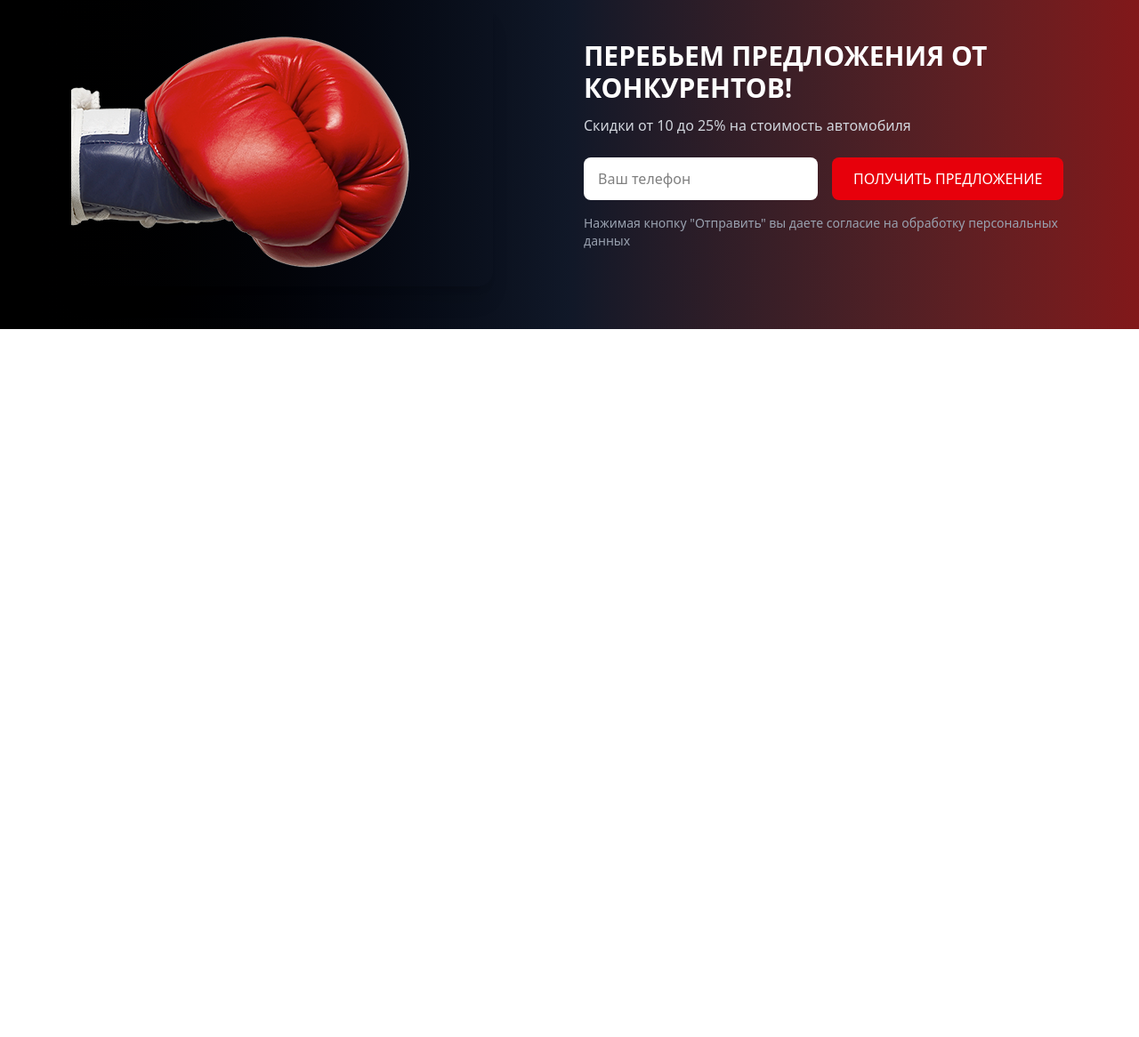
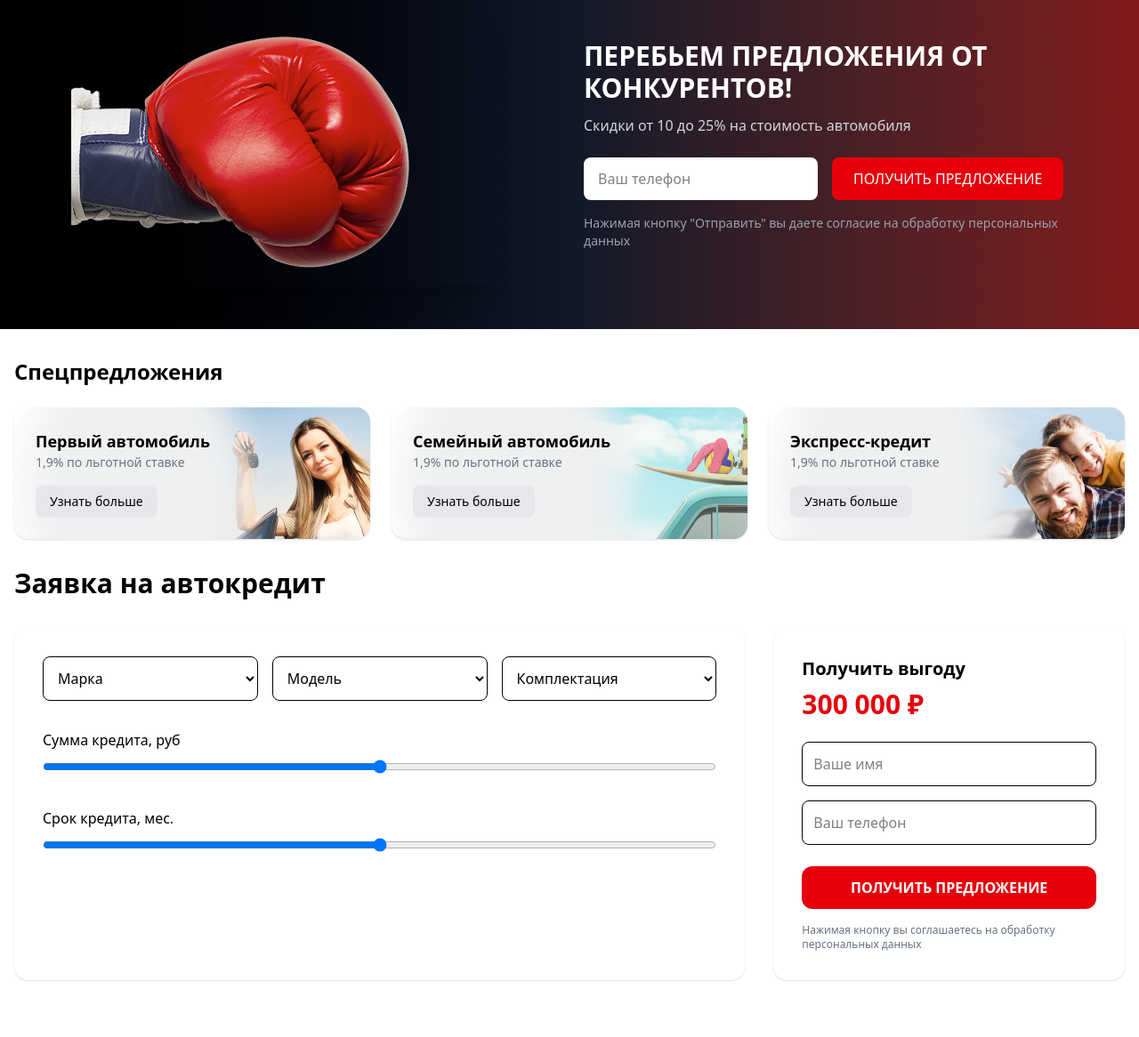
Before and after one commit to AshurovIdris/last-peoject-, a website: page src/index.html in a window 1280 px wide. Shown: the part 2635-3801 px from the top of the page at 89% size. Before the commit the page ends 3005 px from the top, so only its background shows below. Drawn offline with nearby package versions, Linux system fonts and the light colour scheme; files that its build step writes are made by us from their sources.

Commit message:
fifth commit

```diff
--- a/src/index.html
+++ b/src/index.html
@@ -469,13 +469,11 @@
         </div>
       </div>
 
-      <!-- Price -->
       <div class="mt-4">
         <p class="font-semibold text-lg">от 1 615 000 ₽</p>
         <p class="text-sm text-gray-500">Кредит от 115 000 ₽/мес.</p>
       </div>
 
-      <!-- Info -->
       <div class="flex justify-between text-xs text-gray-500 mt-3">
         <span class="flex gap-2"><img src="./photo/Group 268.png" alt=""> 115 л.с.</span>
         <span class="flex gap-2"><img src="./photo/Vector (14).png" alt=""> 5.3 л/100км</span>
@@ -483,7 +481,6 @@
         <span class="flex gap-2"><img src="./photo/Group (7).png" alt=""> 10.3 c</span>
       </div>
 
-      <!-- Buttons -->
       <div class="grid grid-cols-3 mt-4 rounded overflow-hidden">
         <button class="bg-red-600 text-white py-2 text-sm hover:bg-red-700 transition">
           Резерв онлайн
@@ -557,13 +554,11 @@
   <section class="bg-gradient-to-r from-black via-gray-900 to-red-900 py-12">
     <div class="max-w-6xl mx-auto px-4 grid md:grid-cols-2 gap-8 items-center">
 
-      <!-- Image -->
       <div>
         <img src="./photo/pngwing 3.png"
              class="rounded-2xl shadow-xl">
       </div>
 
-      <!-- Content -->
       <div class="text-white">
         <h2 class="text-3xl font-bold mb-3">
           ПЕРЕБЬЕМ ПРЕДЛОЖЕНИЯ ОТ КОНКУРЕНТОВ!
@@ -590,7 +585,108 @@
   </section>
 
 
+<section class="max-w-7xl mx-auto py-8 px-4">
+  <h2 class="text-2xl font-bold mb-6">Спецпредложения</h2>
 
+  <div class="grid md:grid-cols-3 gap-6">
+
+    <div class="bg-white rounded-2xl shadow p-6 flex justify-between items-center"
+    style="background-image: url(./photo/Mask\ Group\ \(5\).png);">
+      <div>
+        <h3 class="font-semibold text-lg">Первый автомобиль</h3>
+        <p class="text-sm text-gray-500 mb-4">1,9% по льготной ставке</p>
+        <button class="bg-gray-200 px-4 py-2 rounded-lg text-sm">
+          Узнать больше
+        </button>
+            </div>
+    </div>
+
+    <div class="bg-white rounded-2xl shadow p-6 flex justify-between items-center"
+    style="background-image: url(./photo/Mask\ Group\ \(6\).png);">
+      <div>
+        <h3 class="font-semibold text-lg">Семейный автомобиль</h3>
+        <p class="text-sm text-gray-500 mb-4">1,9% по льготной ставке</p>
+        <button class="bg-gray-200 px-4 py-2 rounded-lg text-sm">
+          Узнать больше
+        </button>
+      </div>
+    </div>
+
+    <div class="bg-white rounded-2xl shadow p-6 flex justify-between items-center"
+    style="background-image: url(./photo/Mask\ Group\ \(7\).png);">
+      <div>
+        <h3 class="font-semibold text-lg">Экспресс-кредит</h3>
+        <p class="text-sm text-gray-500 mb-4">1,9% по льготной ставке</p>
+        <button class="bg-gray-200 px-4 py-2 rounded-lg text-sm">
+          Узнать больше
+        </button>
+      </div>
+    </div>
+
+  </div>
+</section>
+
+<section class="max-w-7xl mx-auto px-4 pb-16">
+  <h2 class="text-3xl font-bold mb-8">Заявка на автокредит</h2>
+
+  <div class="grid lg:grid-cols-3 gap-8">
+
+    <!-- Left Form -->
+    <div class="lg:col-span-2 bg-white p-8 rounded-2xl shadow">
+
+      <!-- Selects -->
+      <div class="grid md:grid-cols-3 gap-4 mb-8">
+        <select class="border rounded-lg p-3 w-full">
+          <option>Марка</option>
+        </select>
+        <select class="border rounded-lg p-3 w-full">
+          <option>Модель</option>
+        </select>
+        <select class="border rounded-lg p-3 w-full">
+          <option>Комплектация</option>
+        </select>
+      </div>
+
+
+      <div class="mb-8">
+        <label class="block font-medium mb-2">Сумма кредита, руб</label>
+        <input type="range" class="w-full">
+      </div>
+
+      <div>
+        <label class="block font-medium mb-2">Срок кредита, мес.</label>
+        <input type="range" class="w-full">
+      </div>
+
+    </div>
+
+    <div class="bg-white p-8 rounded-2xl shadow">
+      <h3 class="text-xl font-bold mb-2">
+        Получить выгоду
+      </h3>
+      <p class="text-3xl font-bold text-red-600 mb-6">
+        300 000 ₽
+      </p>
+
+      <input type="text"
+             placeholder="Ваше имя"
+             class="w-full border rounded-lg p-3 mb-4">
+
+      <input type="tel"
+             placeholder="Ваш телефон"
+             class="w-full border rounded-lg p-3 mb-6">
+
+      <button class="w-full bg-red-600 hover:bg-red-700 text-white py-3 rounded-xl font-semibold">
+        ПОЛУЧИТЬ ПРЕДЛОЖЕНИЕ
+      </button>
+
+      <p class="text-xs text-gray-500 mt-4">
+        Нажимая кнопку вы соглашаетесь на обработку персональных данных
+      </p>
+    </div>
+
+  </div>
+</section>
 
 
 
```
Also changed, not shown: src/photo/150502082 1 1.png (added), src/photo/Mask Group (5).png (added), src/photo/Mask Group (6).png (added), src/photo/Mask Group (7).png (added).
